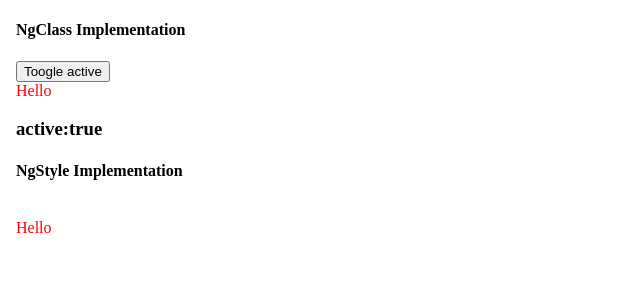
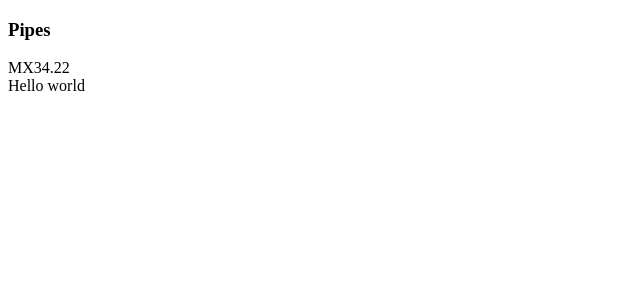
Before and after one commit to Softgam/AngularBootCampHomeworksGamalielMendez, an Angular app: page / in a window 1280 px wide. Shown: the top 300 px of the page, without its empty margins (0-640 px from the left). Built offline with nearby package versions, Linux system fonts and the light colour scheme.

Commit message:
Cambios relacionados con la implementacion de PIPES

```diff
--- a/src/app/app.component.html
+++ b/src/app/app.component.html
@@ -1 +1,2 @@
-<app-directivas-atributos />
+<!--<app-directivas-atributos />-->
+<app-pipe-exercise />
--- a/src/app/app.module.ts
+++ b/src/app/app.module.ts
@@ -4,11 +4,15 @@ import { BrowserModule } from '@angular/platform-browser';
 import { AppRoutingModule } from './app-routing.module';
 import { AppComponent } from './app.component';
 import { DirectivasAtributosComponent } from './directivas-atributos/directivas-atributos.component';
+import { CustomCapitalizePipe } from './pipes/custom-capitalize.pipe';
+import { PipeExerciseComponent } from './components/pipe-exercise/pipe-exercise.component';
 
 @NgModule({
   declarations: [
     AppComponent,
-    DirectivasAtributosComponent
+    DirectivasAtributosComponent,
+    CustomCapitalizePipe,
+    PipeExerciseComponent
   ],
   imports: [
     BrowserModule,
--- /dev/null
+++ b/src/app/components/pipe-exercise/pipe-exercise.component.html
@@ -0,0 +1,5 @@
+<div>
+    <h3>Pipes</h3>
+    <span>{{ numericVar | currency: 'MX' }}</span><br>
+    <span>{{ stringVar | customCapitalize }}</span>
+</div>
--- /dev/null
+++ b/src/app/components/pipe-exercise/pipe-exercise.component.ts
@@ -0,0 +1,13 @@
+import { Component } from '@angular/core';
+import { CustomCapitalizePipe } from '../../pipes/custom-capitalize.pipe';
+
+@Component({
+  selector: 'app-pipe-exercise',
+  templateUrl: './pipe-exercise.component.html',
+  styleUrl: './pipe-exercise.component.scss'
+})
+export class PipeExerciseComponent {
+
+  public numericVar: number = 34.22;
+  public stringVar: string = "hello world";
+}
--- /dev/null
+++ b/src/app/pipes/custom-capitalize.pipe.ts
@@ -0,0 +1,12 @@
+import { Pipe, PipeTransform } from '@angular/core';
+
+@Pipe({
+  name: 'customCapitalize'
+})
+export class CustomCapitalizePipe implements PipeTransform {
+
+  transform(value: string): string {
+    return value.charAt(0).toUpperCase() + value.slice(1);
+  }
+
+}
```
Also changed, not shown: src/app/components/pipe-exercise/pipe-exercise.component.scss (added), 2 other files (tests, documents, lock files or other folders).
